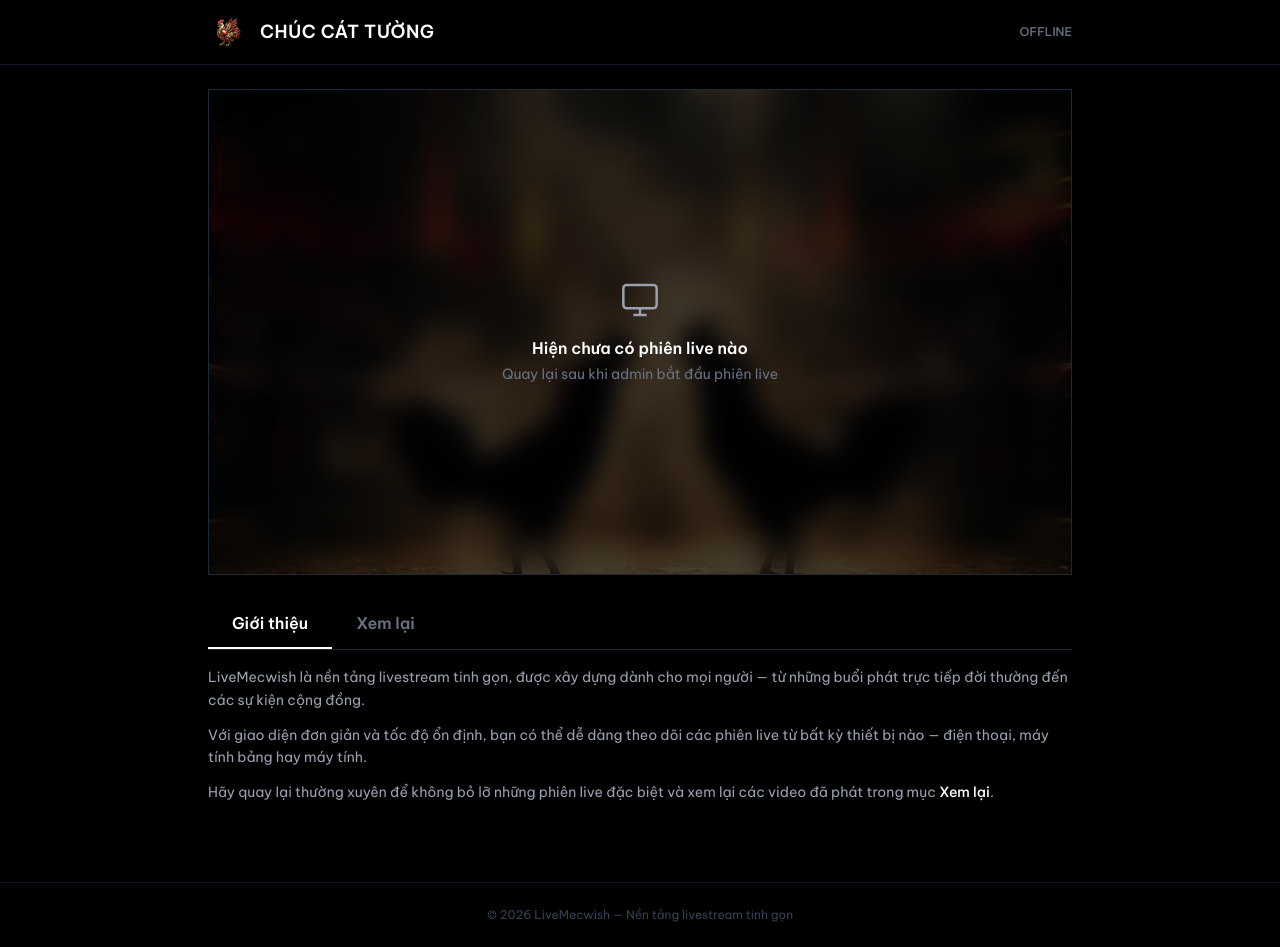
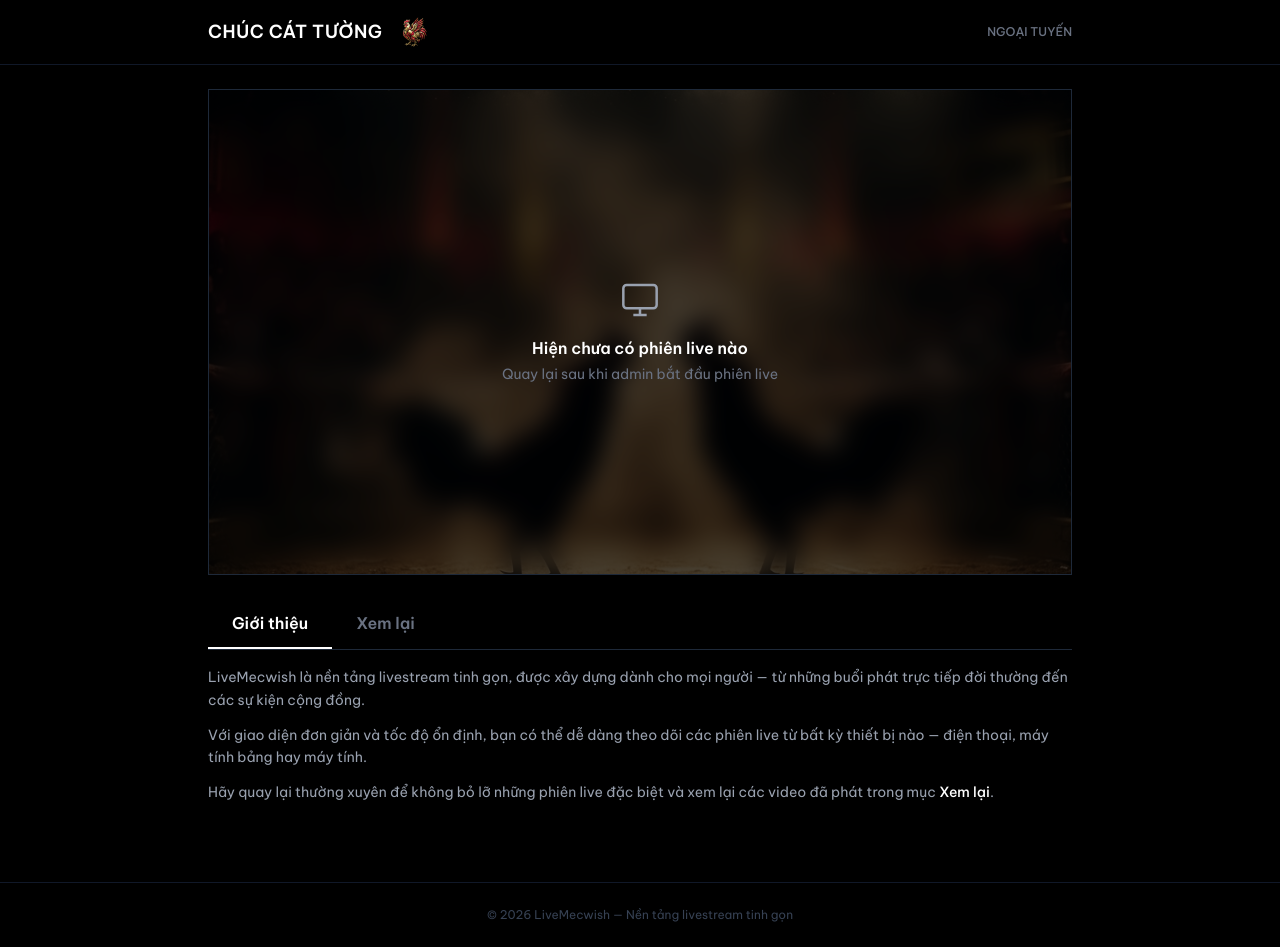
Before and after one commit to doanquangkien/livemw, a Next.js app in the folder frontend/: page / in a window 1280 px wide. Built offline with nearby package versions, Linux system fonts and the light colour scheme; no server answers; the database is empty.

Commit message:
style(ui): move logo after brand text

```diff
--- a/frontend/src/app/page.tsx
+++ b/frontend/src/app/page.tsx
@@ -46,6 +46,9 @@ export default function LandingPage() {
       <header className="sticky top-0 z-30 bg-black border-b border-gray-900">
         <div className="flex items-center justify-between px-4 py-2 lg:py-3 max-w-4xl mx-auto">
           <div className="flex items-center gap-2 lg:gap-3">
+            <span className="text-sm lg:text-lg font-semibold tracking-wide text-white">
+              CHÚC CÁT TƯỜNG
+            </span>
             <Image
               src="/logo.png"
               width={40}
@@ -53,21 +56,18 @@ export default function LandingPage() {
               alt="Logo"
               className="w-7 h-7 lg:w-10 lg:h-10"
             />
-            <span className="text-sm lg:text-lg font-semibold tracking-wide text-white">
-              CHÚC CÁT TƯỜNG
-            </span>
           </div>
 
           <span className="inline-flex items-center gap-1.5 text-xs font-medium">
             {isLoading ? (
-              <span className="text-gray-500">CHECKING...</span>
+              <span className="text-gray-500">ĐANG KIỂM TRA...</span>
             ) : isLive ? (
               <>
                 <LiveIndicator />
                 <span className="text-red-500 font-bold">LIVE</span>
               </>
             ) : (
-              <span className="text-gray-500">OFFLINE</span>
+              <span className="text-gray-500">NGOẠI TUYẾN</span>
             )}
           </span>
         </div>
```
